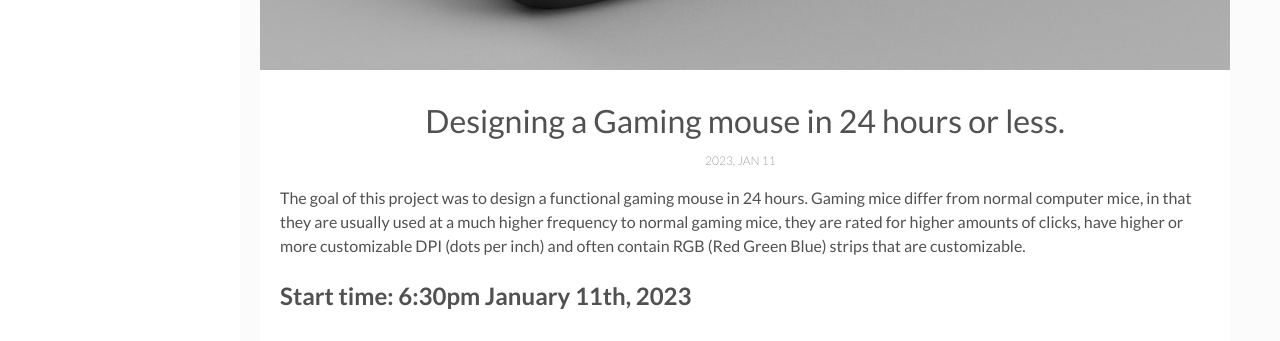
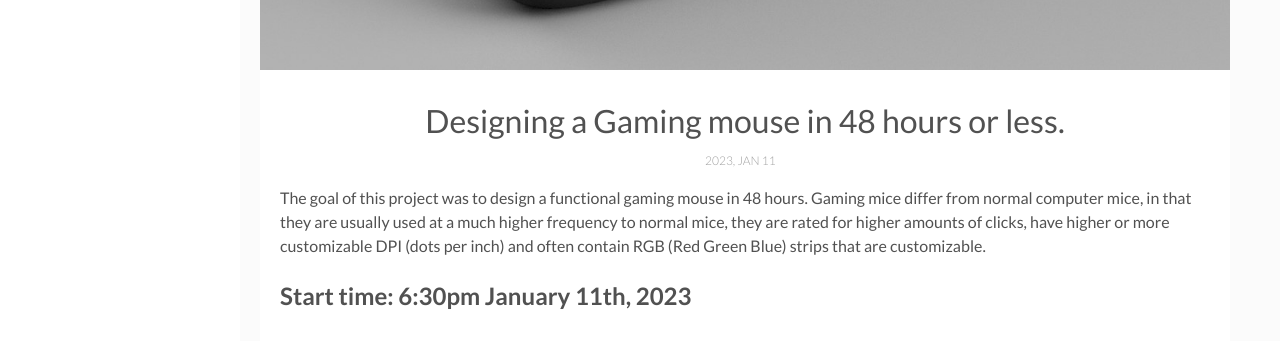
Before and after one commit to CodyWallace245/Portfolio, a Jekyll site: the page built from _posts/2023-01-11-Designing a Gaming Mouse in 24 hours or less.markdown, in a window 1280 px wide and 900 px high. Shown: the part 413-754 px from the top of the window. Built offline with Jekyll 4.4.1, drawn with Linux system fonts in a browser that asks for light colours; some of the changed text lies outside the part shown.

Commit message:
Update 2023-01-11-Designing a Gaming Mouse in 24 hours or less.markdown

```diff
--- a/_posts/2023-01-11-Designing a Gaming Mouse in 24 hours or less.markdown
+++ b/_posts/2023-01-11-Designing a Gaming Mouse in 24 hours or less.markdown
@@ -1,15 +1,14 @@
 ---
 layout: post
-title: "Designing a Gaming mouse in 24 hours or less."
+title: "Designing a Gaming mouse in 48 hours or less."
 date: 2023-01-11 20:45:00
 description: Ergonomic Gaming Mouse Design
 img: LowProfileMouse16.jpg
 tags: [Gaming,Design,3D-Printing,Engineering]
 ---
 
-The goal of this project was to design a functional gaming mouse in 24 hours.
-Gaming mice differ from normal computer mice, in that they are usually used at a much higher frequency to normal gaming mice, they are rated for higher amounts of clicks, have higher or more customizable DPI (dots per inch) and often contain RGB (Red Green Blue) strips that are customizable.
-
+The goal of this project was to design a functional gaming mouse in 48 hours.
+Gaming mice differ from normal computer mice, in that they are usually used at a much higher frequency to normal mice, they are rated for higher amounts of clicks, have higher or more customizable DPI (dots per inch) and often contain RGB (Red Green Blue) strips that are customizable.
 
 ## Start time: 6:30pm January 11th, 2023
 
```
Also changed, not shown: other parts of _posts/2023-01-11-Designing a Gaming Mouse in 24 hours or less.markdown (+2 -0 lines).
